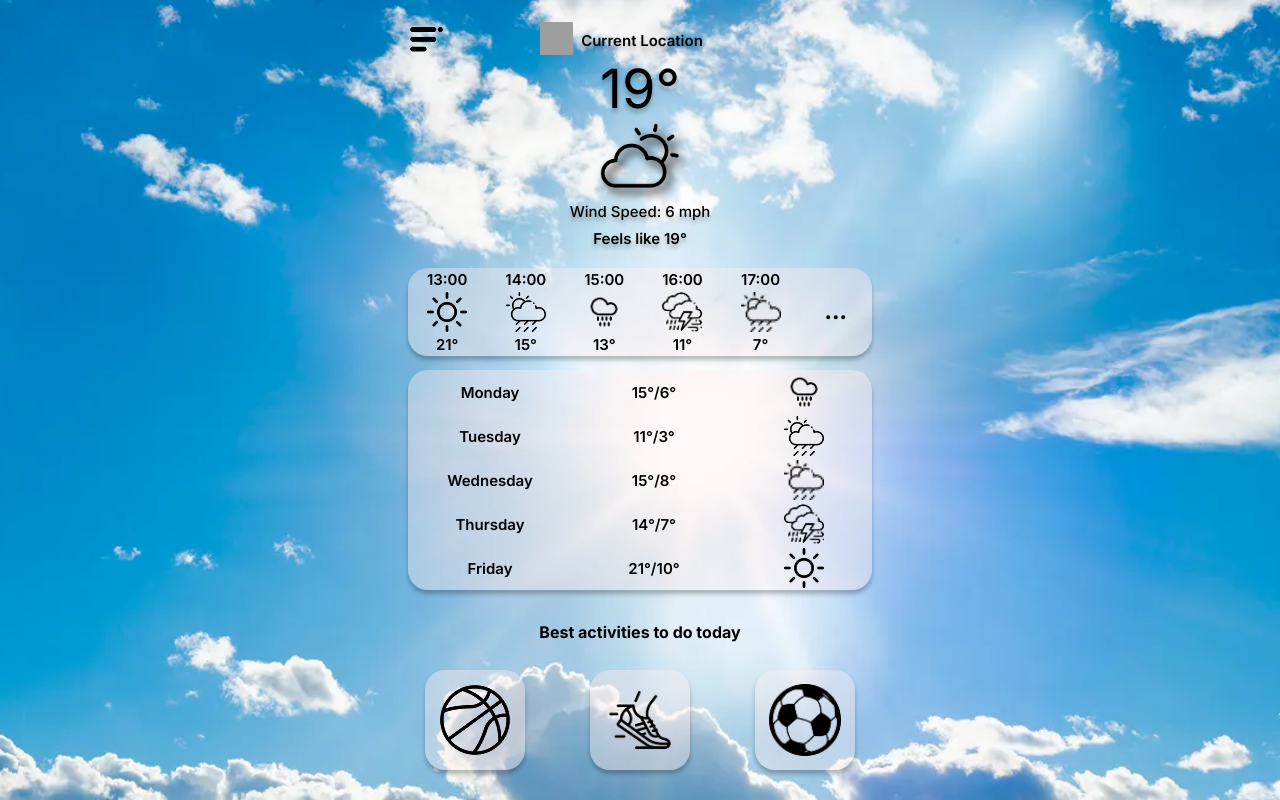
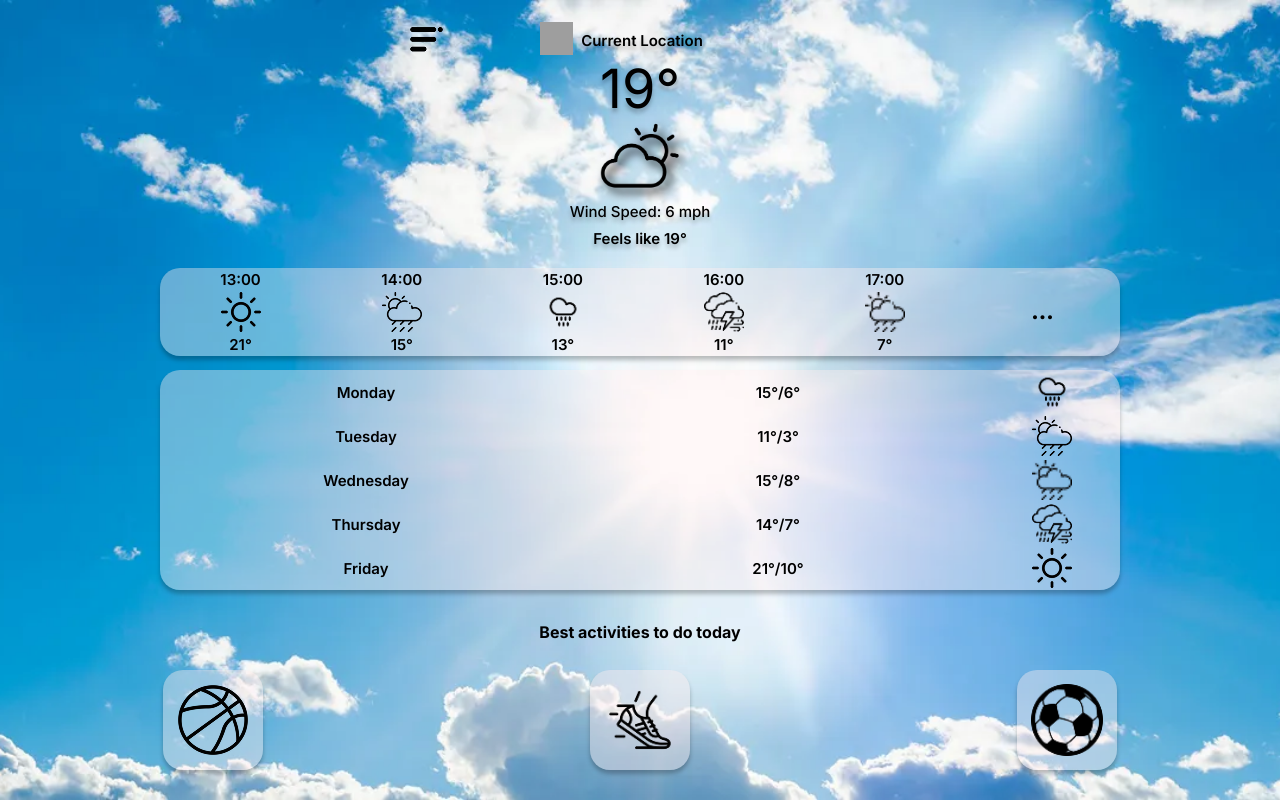
Before and after one commit to Rajpreet0404/Group-8-Weather-App, a React (Create React App) app in the folder gui-react-app/: page / in a window 1280 px wide. Built offline with nearby package versions, Linux system fonts and the light colour scheme; grey boxes are pictures that could not be loaded.

Commit message:
fix: update width properties in style.css for improved layout

```diff
--- a/gui-react-app/src/style.css
+++ b/gui-react-app/src/style.css
@@ -66,7 +66,7 @@
     display: flex;
     flex-direction: row;
     justify-content: space-around;
-    width: auto;
+    width: 75%;
     min-width: 29rem;
     max-width: 95%;
     height: 50%;
@@ -173,7 +173,7 @@
 .dailyTempBox{
     grid-area: tempBox;
     min-width: 29rem;
-    width: auto;
+    width: 75%;
     height: 125%;
     flex-shrink: 0;
     border-radius: 1.25rem;
@@ -243,7 +243,7 @@
     justify-content: space-around;
     align-items: center;
     min-width: 31rem;
-    width: 30%;
+    width: 100%;
 }
 
 .activityImages img{
```
